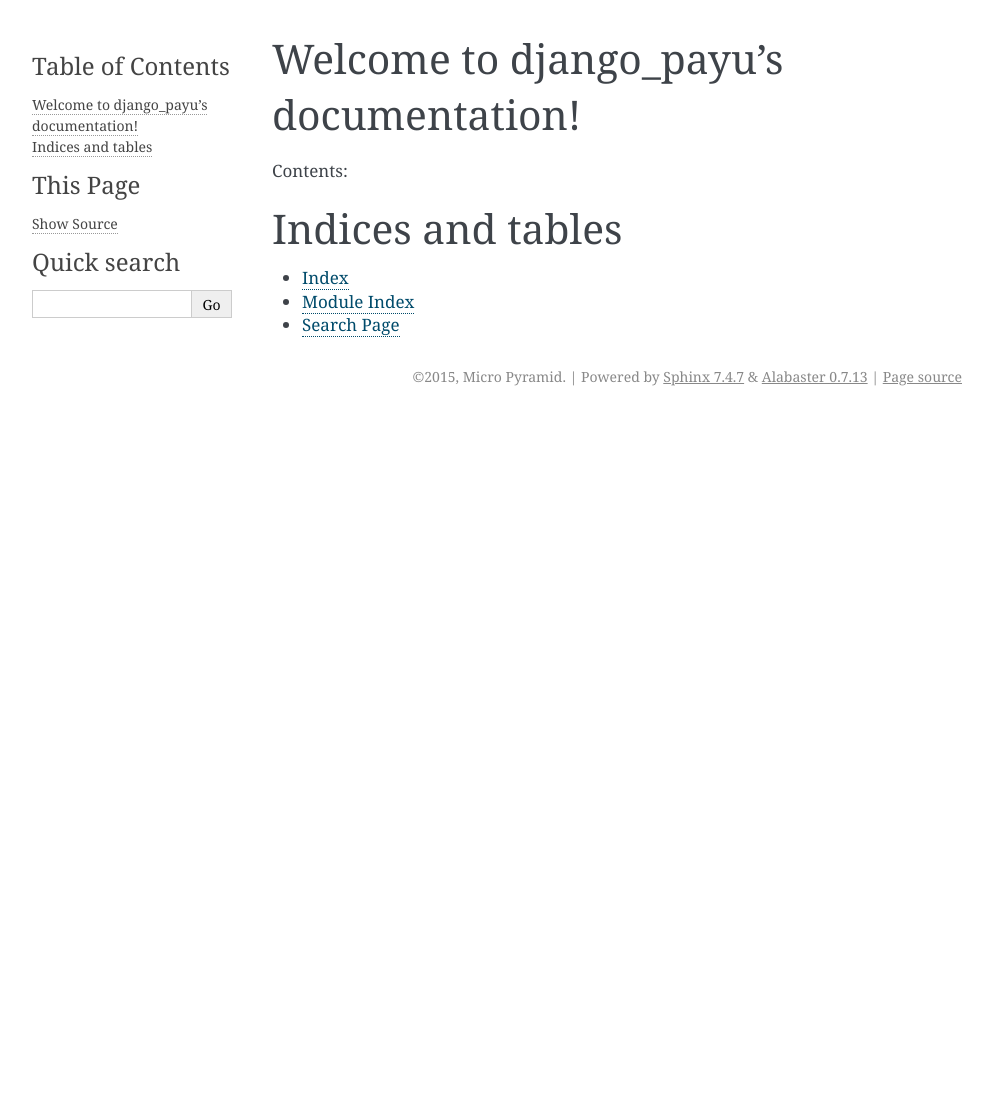
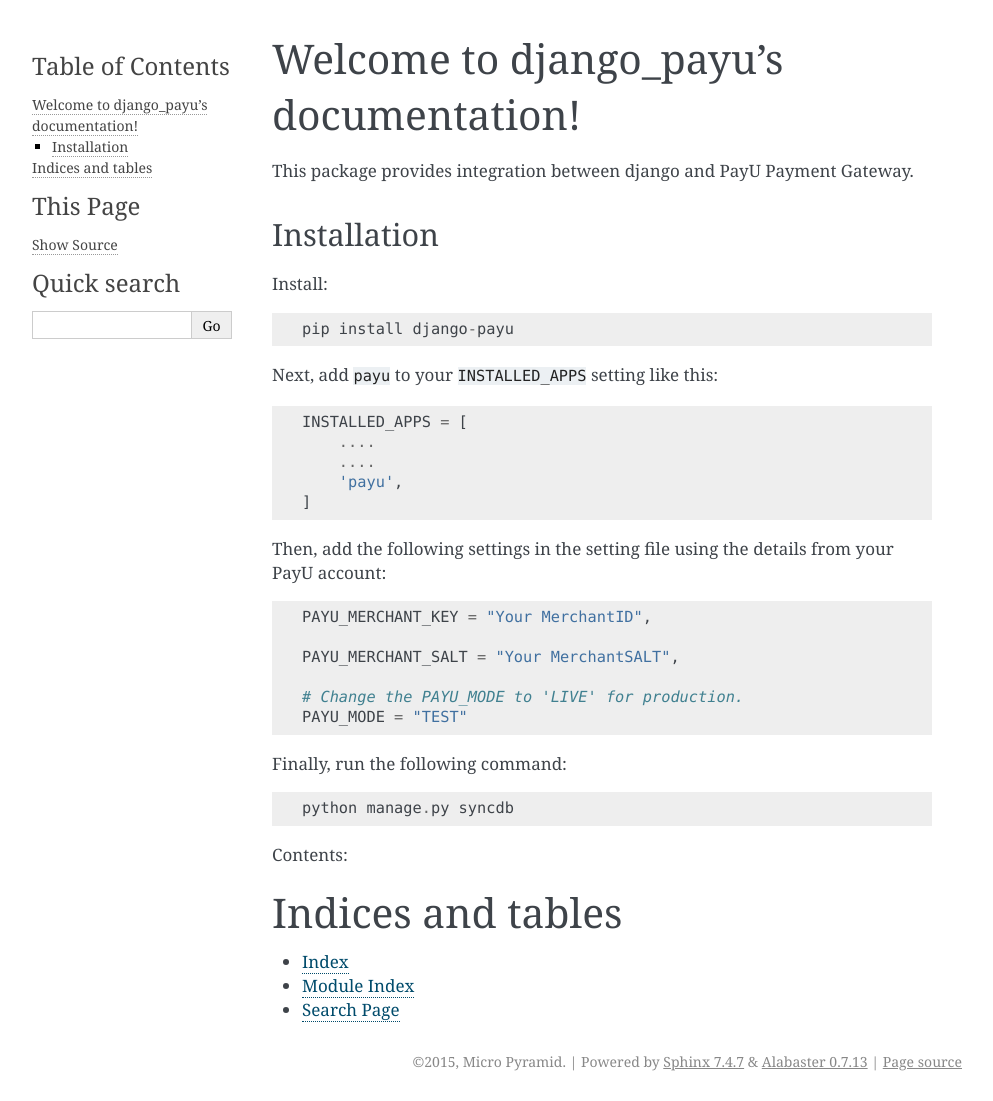
Before and after one commit to MicroPyramid/django-payu, a Sphinx documentation site: the page built from docs/source/index.rst, in a window 1280 px wide. Shown: the whole page, without its empty margins (148-1141 px from the left). Built offline with Sphinx 7.4.7, drawn with Linux system fonts in a browser that asks for light colours; before the commit the page ends 900 px from its top, so only the background shows below that.

Commit message:
Added introduction documentation and added build folder to gitignore.

```diff
--- a/docs/source/index.rst
+++ b/docs/source/index.rst
@@ -5,6 +5,37 @@
 
 Welcome to django_payu's documentation!
 =======================================
+
+This package provides integration between django and PayU Payment Gateway.
+
+Installation
+------------
+
+Install::
+
+    pip install django-payu
+
+Next, add ``payu`` to your ``INSTALLED_APPS`` setting like this::
+
+    INSTALLED_APPS = [
+        ....
+        ....
+        'payu',
+    ]
+
+Then, add the following settings in the setting file using the details from your PayU account::
+
+    PAYU_MERCHANT_KEY = "Your MerchantID",
+
+    PAYU_MERCHANT_SALT = "Your MerchantSALT",
+
+    # Change the PAYU_MODE to 'LIVE' for production.
+    PAYU_MODE = "TEST"
+
+Finally, run the following command::
+
+    python manage.py syncdb
+
 
 Contents:
 
```
Also changed, not shown: 1 other file.
